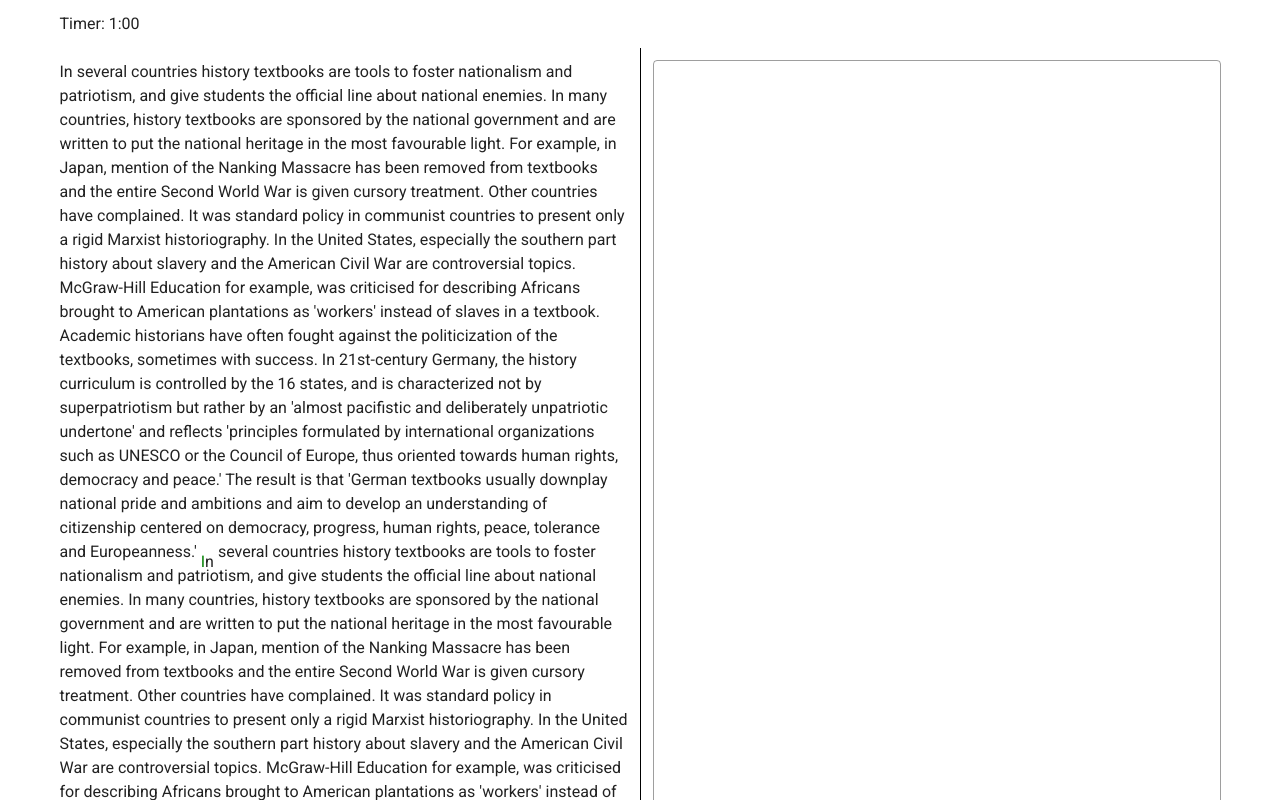
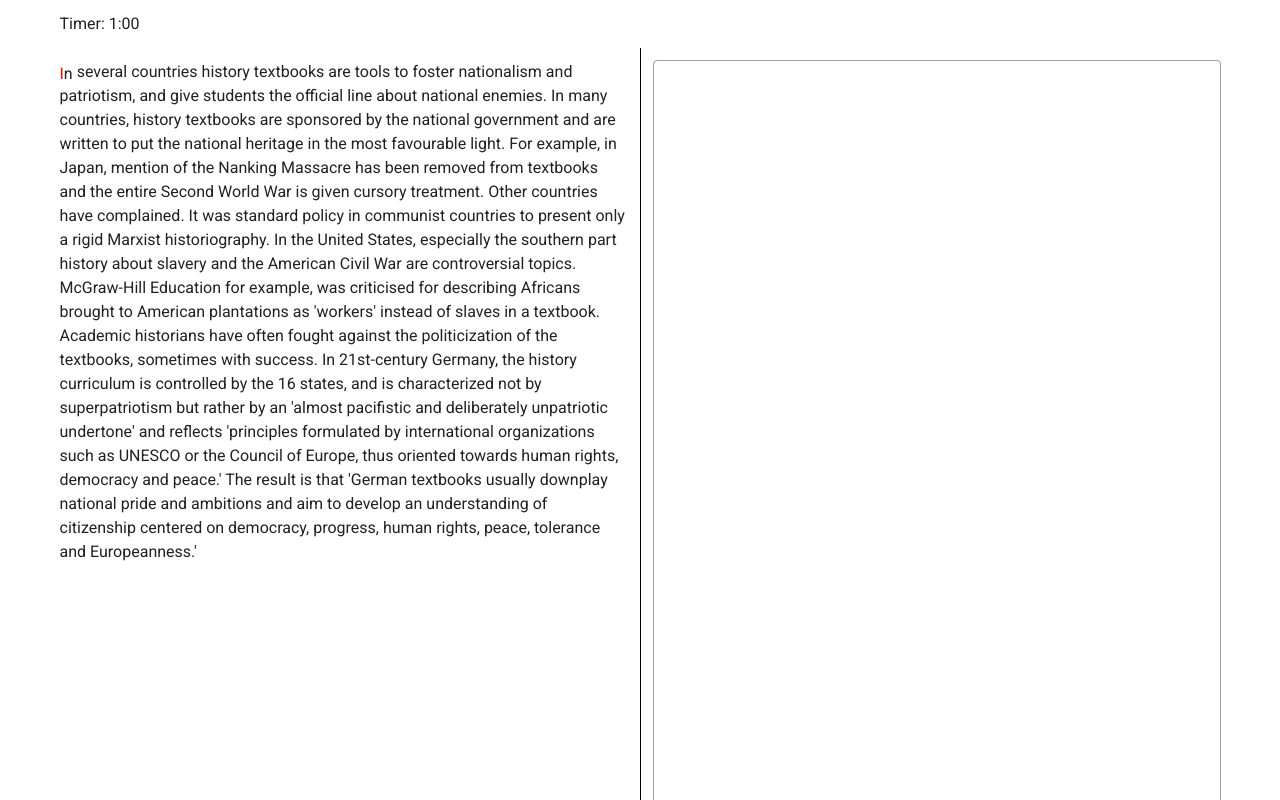
Before and after one commit to zachlearnscode/typing-test, a Vue app: page / in a window 1280 px wide. Shown: the top 800 px of the page. Built offline with nearby package versions, Linux system fonts and the light colour scheme.

Commit message:
Computed properties to seperate words and characters and from prompt

```diff
--- a/src/App.vue
+++ b/src/App.vue
@@ -15,13 +15,12 @@
         </v-row>
         <v-row>
           <v-col class="pa-3" style="border-right: 1px solid black">
-            <span id="promptUpToCurrentWord">{{promptUpToCurrentWord}}</span>
-            <span id="currentWordUpToCurrentChar" style="position:relative;top:10px;">
-              {{currentWordUpToCurrentChar}}
-              <span id="currentChar" style="color:green;">{{currentChar}}</span>
-            </span>
-            <span id="currentWordAfterCurrentChar" style="position:relative;top:10px;">{{currentWordAfterCurrentChar}}</span>
-            <span id="promptAfterCurrentWord">{{promptAfterCurrentWord}}</span>
+            <span
+              v-for="(char, c) in prompt"
+              :key="c"
+              style="position:relative;"
+              :style="{top: c >= currentWord.pre && c < currentWord.suc ? '2px' : '', color: c === currentCharacter ? 'red' : '', backgroundColor: char === prompt[c] ? '' : 'red'}"
+            >{{char}}</span>
           </v-col>
           <v-col>
             <v-textarea
@@ -54,7 +53,7 @@ export default {
   }),
 
   computed: {
-    indexesOfWhiteSpaceInPrompt() {
+    spacesInPrompt() {
       let indexes = [];
 
       for (let i = 0; i < this.prompt.length; i++) {
@@ -65,74 +64,116 @@ export default {
 
       return indexes;
     },
-    numberOfWhiteSpacesInInput() {
-      if (this.input) {
-        return this.input.split("").filter((c) => c === " ").length;
-      } else {
+    numberOfSpacesInInput() {
+      if (!this.input) {
         return 0;
       }
+
+      return this.input.split("").filter((c) => c === " ").length;
+    },
+    currentWordOfInput() {
+      let arr = this.input.split(' ');
+
+      return arr[arr.length - 1];
+    },
+    precedingChars() {
+      return this.prompt.slice(0, this.totalCurrentIdx + 1);
+    },
+    totalCurrentIdx() {
+      if (this.idxOfSpacePrecedingCurrentWord) {
+        if (this.currentWordOfInput) {
+          return this.idxOfSpacePrecedingCurrentWord + this.currentWordOfInput.length;
+        } else {
+          return this.idxOfSpacePrecedingCurrentWord;
+        }
+      } else {
+        if (this.currentWordOfInput) {
+          return this.currentWordOfInput.length - 1
+        } else {
+          return -1;
+        }
+      }
+    },
+    currentCharacter() {
+      //Split input by spaces -- the same way the prompt is split
+      //to determine the current word -- locate the last word in the input
+      //, and return the character of the current word at the position
+      //equal to the length of the last word in the input.
+      return this.totalCurrentIdx + 1;
+      // return this.prompt[this.totalCurrentIdx + 1];
+    },
+    remainingPrompt() {
+      return this.prompt.slice(this.totalCurrentIdx + 2);
+    },
+    idxOfSpacePrecedingCurrentWord() {
+      return this.spacesInPrompt[this.numberOfSpacesInInput - 1];
+    },
+    idxOfSpaceSucceedingCurrentWord() {
+      return this.spacesInPrompt[this.numberOfSpacesInInput];
     },
     currentWord() {
       //The number of white spaces in the input should correspond
-      //to the indexes of white space separating words in the prompt.
-      let atLeastZero =
-        this.numberOfWhiteSpacesInInput - 1 > -1
-          ? this.indexesOfWhiteSpaceInPrompt[
-              this.numberOfWhiteSpacesInInput - 1
-            ]
-          : 0;
-      return this.prompt
-        .slice(
-          atLeastZero,
-          this.indexesOfWhiteSpaceInPrompt[this.numberOfWhiteSpacesInInput]
-        )
-        .trim();
+      //to the indexes of white spaces separating words in the prompt.
+      if (this.numberOfSpacesInInput == 0) {
+        return {pre: 0, suc: this.idxOfSpaceSucceedingCurrentWord + 1}
+      } else {
+        return {pre: this.idxOfSpacePrecedingCurrentWord + 1, suc: this.idxOfSpaceSucceedingCurrentWord}
+        // return this.prompt.slice(
+        //   this.idxOfSpacePrecedingCurrentWord + 1,
+        //   this.idxOfSpaceSucceedingCurrentWord
+        // );
+      }
     },
-    promptUpToCurrentWord() {
-      return this.prompt.slice(0, this.indexesOfWhiteSpaceInPrompt[this.numberOfWhiteSpacesInInput - 1])
-    },
-    promptAfterCurrentWord() {
-      return this.prompt.slice(this.indexesOfWhiteSpaceInPrompt[this.numberOfWhiteSpacesInInput])
-    },
-    currentWordUpToCurrentChar() {
-      let currentWord = this.currentWord;
+    // promptUpToCurrentWord() {
+    //   let idx = this.numberOfWhiteSpacesInInput
+    //     ? this.indexesOfWhiteSpaceInPrompt[this.numberOfWhiteSpacesInInput - 1]
+    //     : 0;
+    //   return this.prompt.slice(0, idx);
+    // },
+    // promptAfterCurrentWord() {
+    //   return this.prompt.slice(
+    //     this.indexesOfWhiteSpaceInPrompt[this.numberOfWhiteSpacesInInput]
+    //   );
+    // },
+    // currentWordUpToCurrentChar() {
+    //   let currentWord = this.currentWord;
 
-      let inputArr = this.input.split(' ');
+    //   let inputArr = this.input.split(" ");
 
-      let lastWord = inputArr[inputArr.length - 1];
+    //   let lastWord = inputArr[inputArr.length - 1];
 
-      return currentWord.slice(0, lastWord.length)
-    },
-    currentWordAfterCurrentChar() {
-      let currentWord = this.currentWord;
-      let inputArr = this.input.split(' '),
-          lastWord = inputArr[inputArr.length - 1];
+    //   return currentWord.slice(0, lastWord.length);
+    // },
+    // currentWordAfterCurrentChar() {
+    //   let currentWord = this.currentWord;
+    //   let inputArr = this.input.split(" "),
+    //     lastWord = inputArr[inputArr.length - 1];
 
-      return currentWord.slice(lastWord.length + 1)
-    },
-    currentChar() {
-      let currentWord = this.currentWord;
-      let inputArr = this.input.split(' '),
-          lastWord = inputArr[inputArr.length - 1];
+    //   return currentWord.slice(lastWord.length + 1);
+    // },
+    // // currentChar() {
+    // //   let currentWord = this.currentWord;
+    // //   let inputArr = this.input.split(" "),
+    // //     lastWord = inputArr[inputArr.length - 1];
 
-      return currentWord[lastWord.length];
-    },
+    // //   return currentWord[lastWord.length];
+    // // },
+    // charsUpToCurrentChar() {
+    //   return this.promptUpToCurrentWord.concat(this.currentWordUpToCurrentChar);
+    // },
 
+    // grossWordsPerMinute() {
+    //   return this.input.length / 5 / 1;
+    // },
+    // adjustedWordsPerMinute() {
+    //   return (this.grossWordsPerMinute - this.numberOfMistakes) / 1;
+    // },
+    // numberOfMistakes() {
+    //   let slicePrompt = this.prompt.slice(0, this.input.length);
+    //   //let count = 0;
 
-
-
-    grossWordsPerMinute() {
-      return this.input.length / 5 / 1;
-    },
-    adjustedWordsPerMinute() {
-      return (this.grossWordsPerMinute - this.numberOfMistakes) / 1;
-    },
-    numberOfMistakes() {
-      let slicePrompt = this.prompt.slice(0, this.input.length);
-      //let count = 0;
-
-      return this.input.split("").filter((c, i) => c !== slicePrompt[i]).length;
-    },
+    //   return this.input.split("").filter((c, i) => c !== slicePrompt[i]).length;
+    // },
   },
 
   methods: {
```
